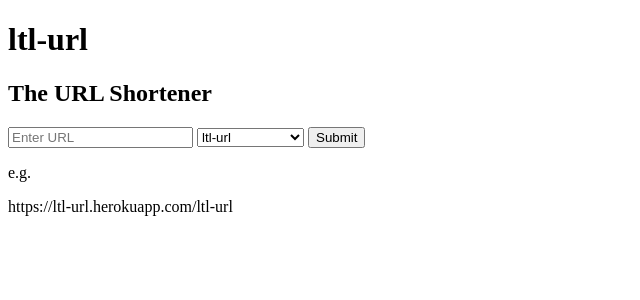
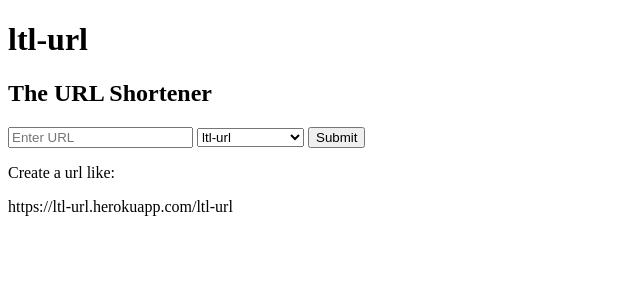
Before and after one commit to Aaron-Marsh/Lap4_challenge, a Flask app: page / in a window 1280 px wide. Shown: the top 300 px of the page, without its empty margins (0-640 px from the left). Run offline with Flask 2, Linux system fonts and the light colour scheme.

Commit message:
edit text

```diff
--- a/templates/home.html
+++ b/templates/home.html
@@ -13,7 +13,7 @@
             <!-- <option value"">Make Your Own!</option> -->
         </select>
         <input id="shorten-submit" type="submit" value="Submit">
-        <p>e.g.</p>
+        <p>Create a url like:</p>
         <p id="example-url">https://ltl-url.herokuapp.com/ltl-url</p>
     </form>
 
```
